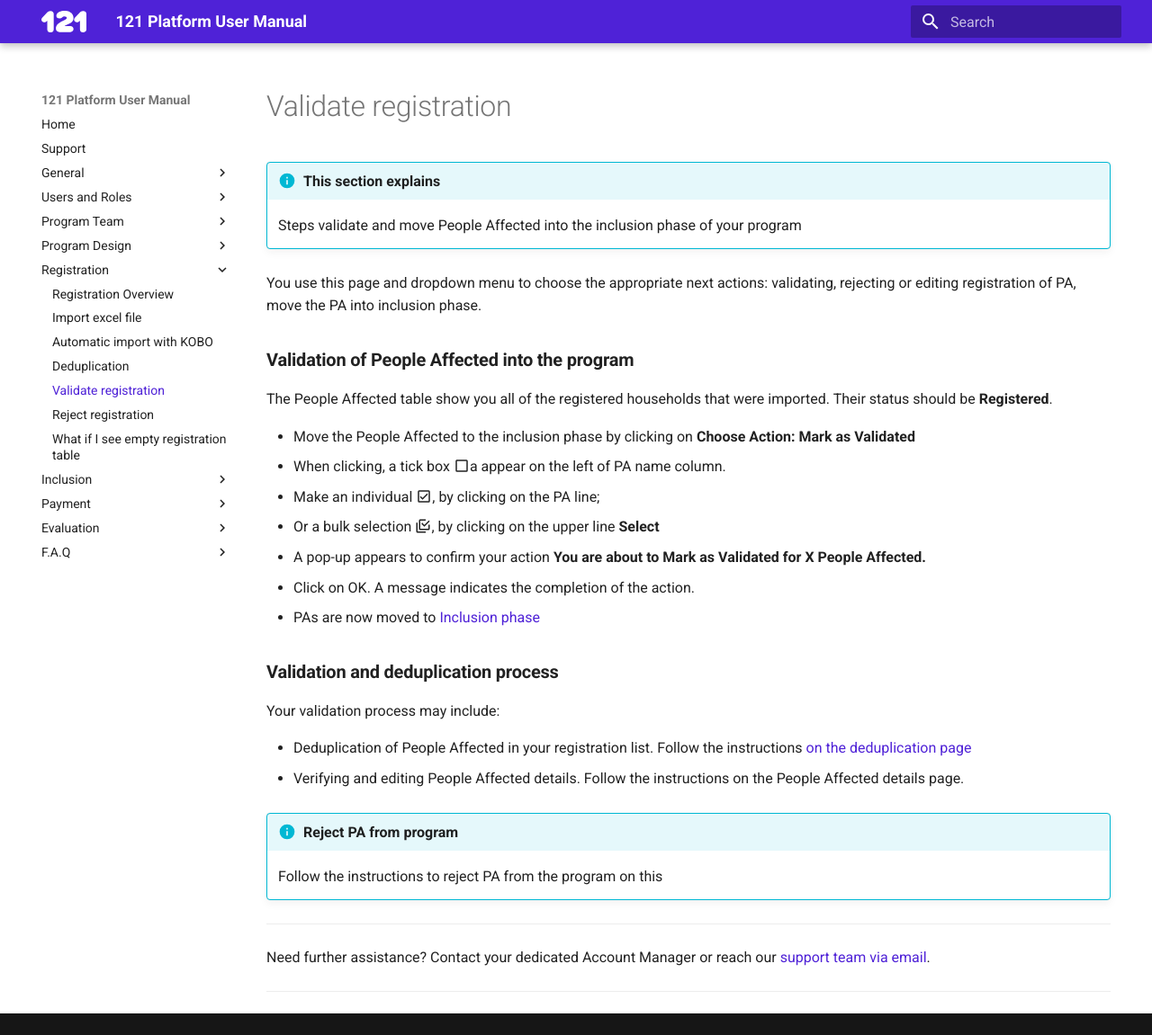
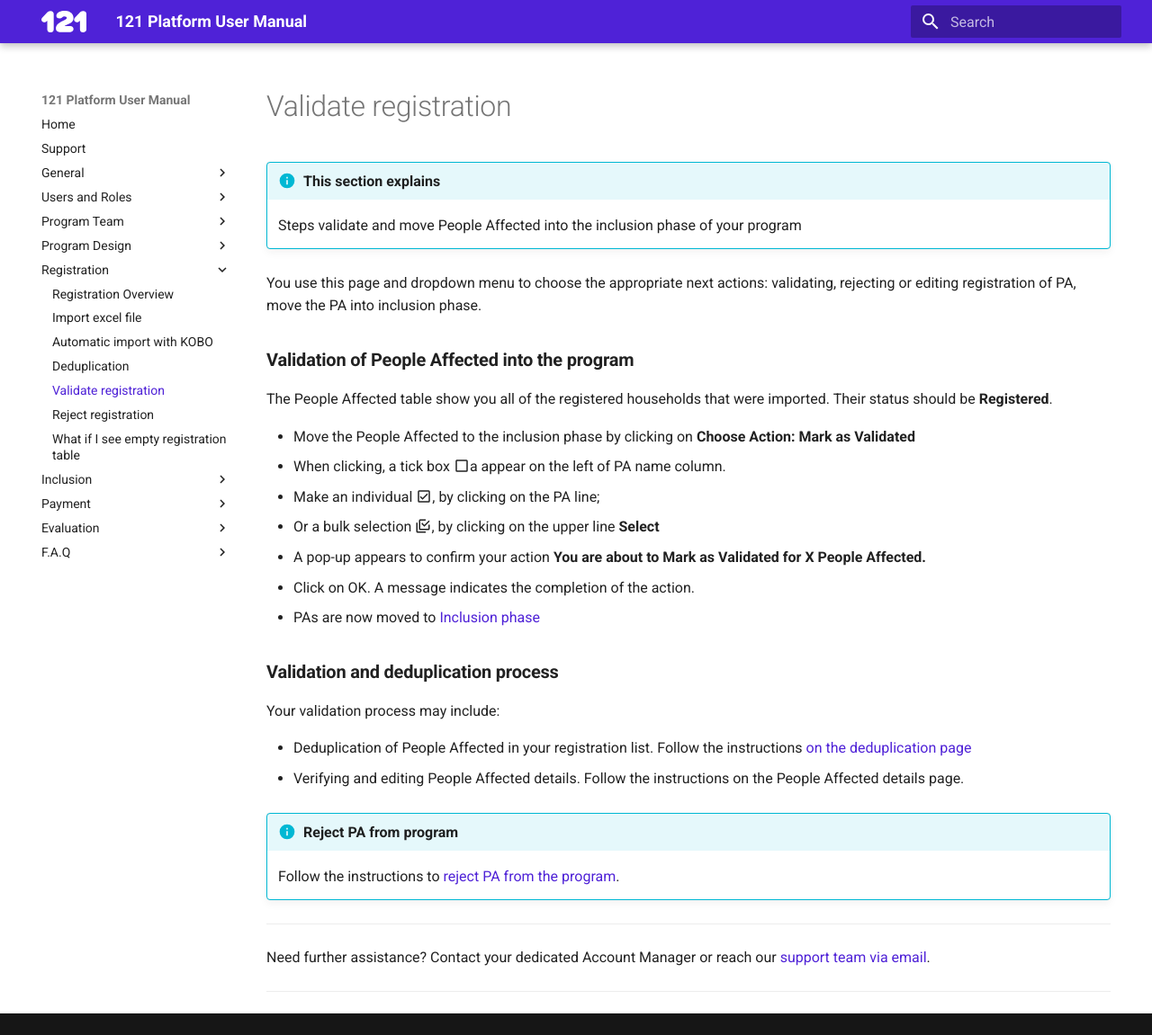
Before and after one commit to rodekruis/data-service-catalogue, an MkDocs documentation site: the page built from docs/registration/registration-validate-pa.md, in a window 1280 px wide and 1151 px high. Shown: the whole window at 90% size. Built offline with MkDocs 1.6.1 and Material for MkDocs 9.7.7, drawn with Linux system fonts in a browser that asks for light colours; plug-ins that fetch from the network failed and are left out.

Commit message:
fix: Use Markdown links with proper link-text

```diff
--- a/docs/registration/registration-validate-pa.md
+++ b/docs/registration/registration-validate-pa.md
@@ -30,8 +30,8 @@ Your validation process may include:
 - Verifying and editing People Affected details. Follow the instructions on the People Affected details page.
 
 
-!!!info "Reject PA from program"
-    Follow the instructions to reject PA from the program on this
+!!! info "Reject PA from program"
+    Follow the instructions to [reject PA from the program](./registration-reject-pa.md).
 
 ___
 Need further assistance? Contact your dedicated Account Manager or reach our [support team via email](mailto:support@121.global).
```
Also changed, not shown: docs/team/add-team-members.md (+2 -2 lines), docs/team/team-page.md (+1 -1 lines).
